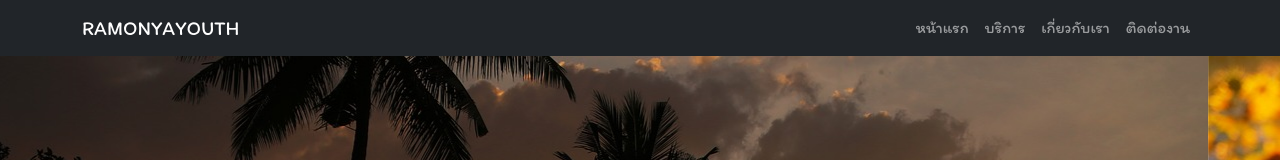
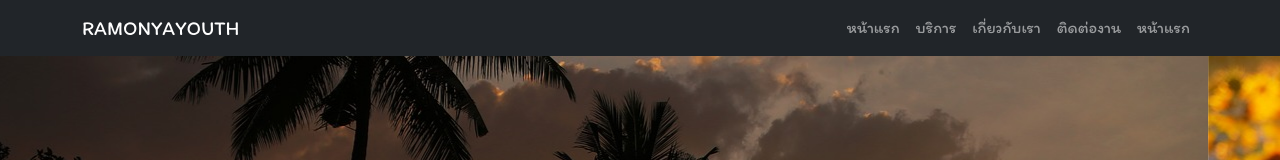
Before and after one commit to ramonyayouth/index, a plain HTML site: page index.html in a window 1280 px wide. Shown: the top 160 px of the page. Drawn offline with nearby package versions, Linux system fonts and the light colour scheme.

Commit message:
Update index.html

```diff
--- a/index.html
+++ b/index.html
@@ -33,6 +33,9 @@
                     </li>
                     <li class="nav-item">
                         <a class="nav-link" data-bs-toggle="modal" data-bs-target="#myModal">ติดต่องาน</a>
+                    </li>
+                     <li class="nav-item">
+                        <a href="mon.html" class="nav-link">หน้าแรก</a>
                     </li>
                 </ul>
             </div>
```
